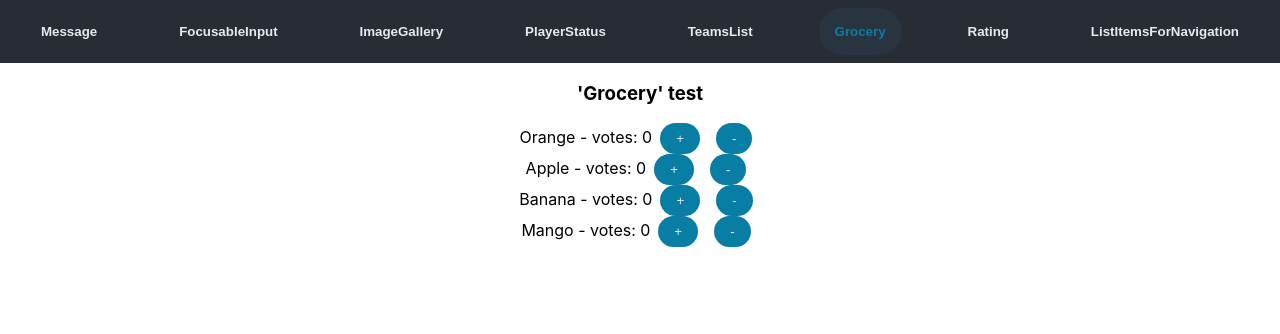
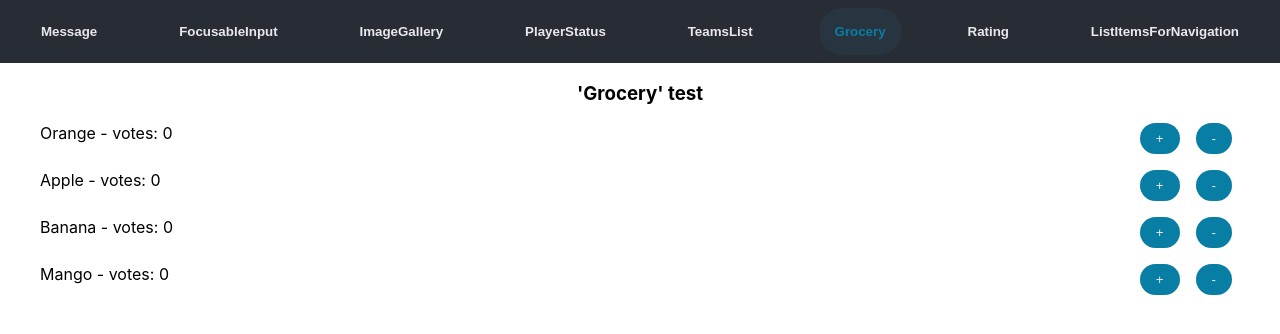
Before and after one commit to jnoziglia/frontend-challenge, a React (Create React App) app: page / in a window 1280 px wide. Both pictures are taken after a click on the button "Grocery". Shown: the top 334 px of the page. Built offline with nearby package versions, Linux system fonts and the light colour scheme.

Commit message:
Adding some comment and fixing styles

```diff
--- a/src/App.css
+++ b/src/App.css
@@ -147,6 +147,12 @@ button:active {
   background: none
 }
 
+.grocery__item {
+  display: flex;
+  justify-content: space-between;
+  margin-top: 2vh;
+}
+
 .teams__item {
   display: flex;
   align-items: center;
--- a/src/App.js
+++ b/src/App.js
@@ -11,6 +11,8 @@ import { ListItemsForNavigation } from "./components/ListItemsForNavigation";
 import './App.css';
 
 import { useState } from "react";
+
+/* Added some code here to present the examples in a more organized way */
 
 export default function App() {
   const [links, setLinks] = useState(IMAGES_LINKS);
--- a/src/components/Grocery.jsx
+++ b/src/components/Grocery.jsx
@@ -36,12 +36,15 @@ function Product(props) {
 			<span className="grocery__item__name">
 				{props.name} - votes: {props.votes}
 			</span>
-			<button className="grocery__item__action--plus" onClick={handlePlus}>+</button>
-			<button className="grocery__item__action--minus" onClick={handleMinus}>-</button>
+			<span className="grocery__item__actions">
+				<button className="grocery__item__actions--plus" onClick={handlePlus}>+</button>
+				<button className="grocery__item__actions--minus" onClick={handleMinus}>-</button>
+			</span>
 		</li>
 	);
 }
 
+/* Added onVote prop in order to keep the state in the topmost component. Products array (with both product name and votes) is handled in the App */
 export function Grocery({ products, onVote }) {
 	return (
 		<ul className="grocery">
--- a/src/components/ImageGallery.jsx
+++ b/src/components/ImageGallery.jsx
@@ -25,6 +25,10 @@ function Image({ src, onRemove }) {
 	}
 }
 
+/*
+ * As opposed to the Grocery example, in order to keep the example as it was and since there are no requirements on where to handle the state,
+ * the removed state is handled inside the image component
+ */
 export function ImageGallery({ links }) {
 	return (
 		<div className="gallery">
```
Also changed, not shown: src/components/Rating.jsx (+12 -5 lines).
